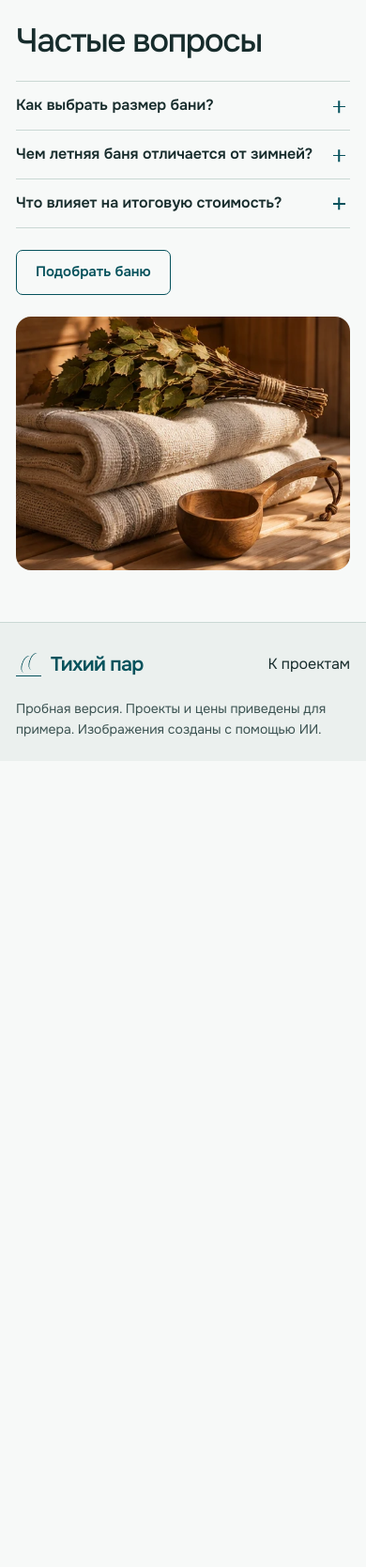
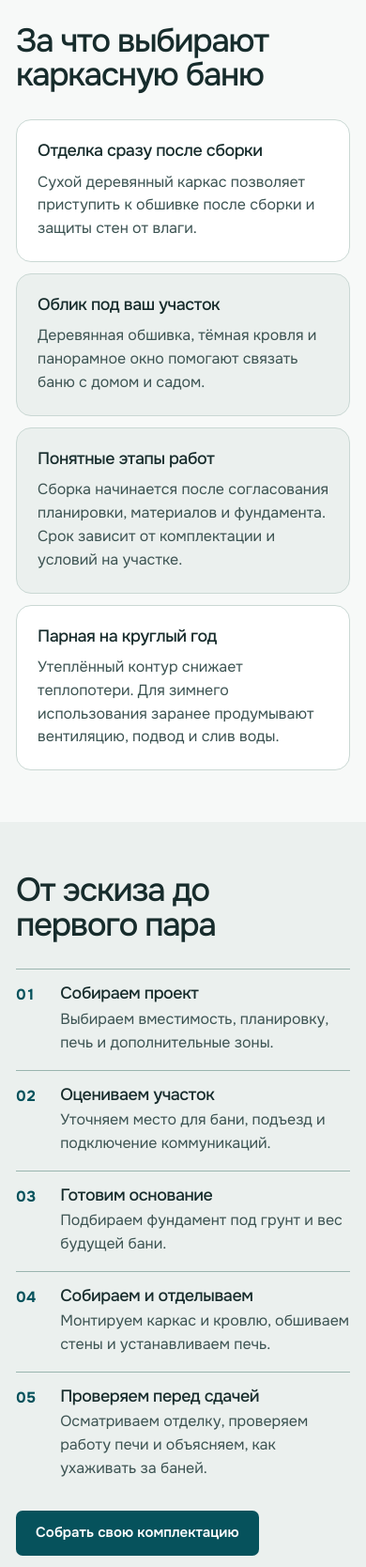
Before and after one commit to wirerysource570-ship-it/tihiy-par, a plain HTML site: page index.html in a window 390 px wide. Shown: the part 4800-6468 px from the top of the page at 94% size. Before the commit the page ends 5610 px from the top, so only its background shows below. Drawn offline with Linux system fonts and the light colour scheme.

Commit message:
Add sauna benefits and construction guide

```diff
--- a/index.html
+++ b/index.html
@@ -97,6 +97,52 @@
         </div>
       </div>
     </section>
+    <section class="section shell wrap" id="advantages" aria-labelledby="advantages-title">
+      <div class="section-heading build-story-heading">
+        <h2 id="advantages-title">За что выбирают каркасную баню</h2>
+      </div>
+      <div class="advantages-grid">
+        <article>
+          <h3>Отделка сразу после сборки</h3>
+          <p>Сухой деревянный каркас позволяет приступить к обшивке после сборки и защиты стен от влаги.</p>
+        </article>
+        <article>
+          <h3>Облик под ваш участок</h3>
+          <p>Деревянная обшивка, тёмная кровля и панорамное окно помогают связать баню с домом и садом.</p>
+        </article>
+        <article>
+          <h3>Понятные этапы работ</h3>
+          <p>Сборка начинается после согласования планировки, материалов и фундамента. Срок зависит от комплектации и условий на участке.</p>
+        </article>
+        <article>
+          <h3>Парная на круглый год</h3>
+          <p>Утеплённый контур снижает теплопотери. Для зимнего использования заранее продумывают вентиляцию, подвод и слив воды.</p>
+        </article>
+      </div>
+    </section>
+    <section class="construction-guide" id="process" aria-labelledby="process-title">
+      <div class="section shell wrap">
+        <div class="section-heading build-story-heading"><h2 id="process-title">От эскиза до первого пара</h2></div>
+        <ol class="process-grid">
+          <li><h3>Собираем проект</h3><p>Выбираем вместимость, планировку, печь и дополнительные зоны.</p></li>
+          <li><h3>Оцениваем участок</h3><p>Уточняем место для бани, подъезд и подключение коммуникаций.</p></li>
+          <li><h3>Готовим основание</h3><p>Подбираем фундамент под грунт и вес будущей бани.</p></li>
+          <li><h3>Собираем и отделываем</h3><p>Монтируем каркас и кровлю, обшиваем стены и устанавливаем печь.</p></li>
+          <li><h3>Проверяем перед сдачей</h3><p>Осматриваем отделку, проверяем работу печи и объясняем, как ухаживать за баней.</p></li>
+        </ol>
+        <a class="button button-dark process-action" href="#builder">Собрать свою комплектацию</a>
+      </div>
+    </section>
+    <section class="section shell wrap" id="reviews" aria-labelledby="reviews-title">
+      <div class="reviews-panel">
+        <div class="reviews-copy">
+          <h2 id="reviews-title">Отзывы владельцев</h2>
+          <p>Отзывы пока не опубликованы.</p>
+          <a class="button button-line" href="#catalog">Посмотреть проекты</a>
+        </div>
+        <img src="assets/interior.webp" alt="Деревянные полки и мягкий свет в парной" loading="lazy" width="840" height="560">
+      </div>
+    </section>
     <section class="section shell wrap faq" id="faq" aria-labelledby="faq-title">
       <div>
         <h2 id="faq-title">Частые вопросы</h2>
--- a/styles.css
+++ b/styles.css
@@ -251,3 +251,67 @@ dialog::backdrop { background: #102726a8; }
 @media (max-width: 620px) {
   .build-preview figcaption { min-height: 48px; padding: 4px 12px; }
 }
+
+.build-story-heading h2 { max-width: 18ch; }
+.advantages-grid {
+  display: grid;
+  grid-template-columns: repeat(2, minmax(0, 1fr));
+  gap: 12px;
+}
+.advantages-grid article {
+  padding: clamp(22px, 4vw, 47px);
+  border: 1px solid var(--line);
+  border-radius: var(--radius);
+  background: var(--white);
+}
+.advantages-grid article:nth-child(2), .advantages-grid article:nth-child(3) { background: var(--surface); }
+.advantages-grid h3, .process-grid h3 {
+  margin: 0 0 10px;
+  font-size: clamp(1.12rem, 2.3vw, 1.65rem);
+  line-height: 1.2;
+  letter-spacing: -.025em;
+}
+.advantages-grid p, .process-grid p, .reviews-copy p { margin: 0; color: var(--muted); }
+.advantages-grid p { max-width: 45ch; }
+.construction-guide { background: var(--surface); }
+.process-grid {
+  display: grid;
+  grid-template-columns: repeat(5, minmax(0, 1fr));
+  gap: clamp(16px, 3vw, 34px);
+  list-style: none;
+  counter-reset: construction-step;
+  padding: 0;
+  margin: 0;
+}
+.process-grid li { counter-increment: construction-step; border-top: 1px solid #9ab5af; padding-top: 15px; }
+.process-grid li::before {
+  content: counter(construction-step, decimal-leading-zero);
+  display: block;
+  margin-bottom: 21px;
+  color: var(--accent);
+  font-variant-numeric: tabular-nums;
+  font-weight: 650;
+}
+.process-action { margin-top: 32px; }
+.reviews-panel {
+  display: grid;
+  grid-template-columns: minmax(0, .9fr) minmax(0, 1.1fr);
+  align-items: stretch;
+  overflow: hidden;
+  border-radius: var(--radius);
+  background: var(--surface);
+}
+.reviews-copy { align-self: center; padding: clamp(24px, 5vw, 62px); }
+.reviews-copy h2 { margin-top: 0; margin-bottom: 12px; }
+.reviews-copy a { margin-top: 24px; }
+.reviews-panel img { width: 100%; height: 100%; min-height: 260px; object-fit: cover; }
+@media (max-width: 960px) {
+  .process-grid { grid-template-columns: repeat(3, minmax(0, 1fr)); }
+}
+@media (max-width: 620px) {
+  .advantages-grid, .process-grid, .reviews-panel { grid-template-columns: 1fr; }
+  .process-grid li { display: grid; grid-template-columns: 2.2rem minmax(0, 1fr); column-gap: 12px; }
+  .process-grid li::before { grid-row: span 2; margin: 0; }
+  .process-grid h3 { margin-bottom: 4px; }
+  .reviews-panel img { min-height: 0; aspect-ratio: 3 / 2; }
+}
```
